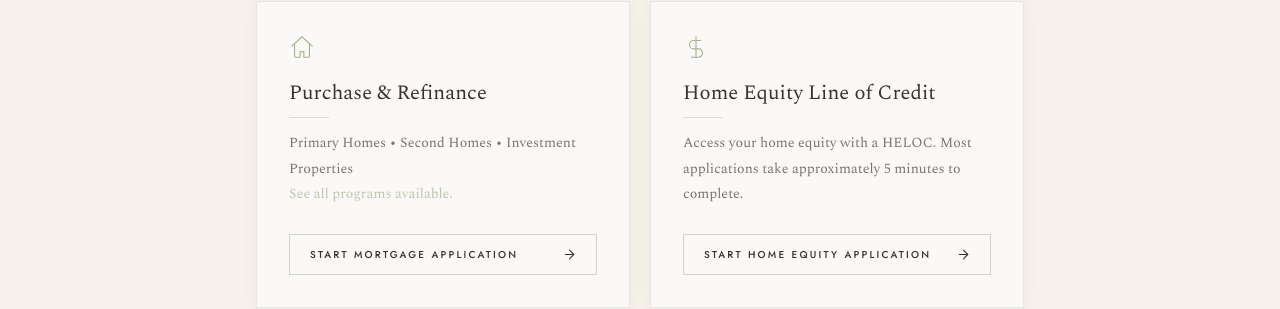
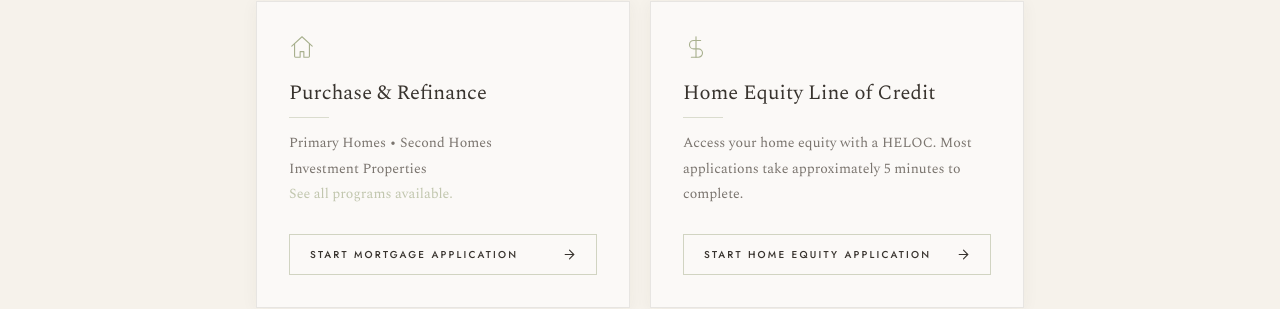
Before and after one commit to jenncko/koast-capital, a Next.js app: page / in a window 1280 px wide. Shown: the part 4478-4787 px from the top of the page. Built offline with nearby package versions, Linux system fonts and the light colour scheme.

Commit message:
Move Investment Properties to second line in Purchase card

```diff
--- a/components/ReadyToApply.tsx
+++ b/components/ReadyToApply.tsx
@@ -73,7 +73,7 @@ export default function ReadyToApply() {
               className="font-serif font-light text-mid flex-1 mb-7"
               style={{ fontSize: '14px', lineHeight: '1.8' }}
             >
-              Primary Homes &bull; Second Homes &bull; Investment Properties
+              Primary Homes &bull; Second Homes<br />Investment Properties
               <br />
               <a
                 href="#programs"
```
